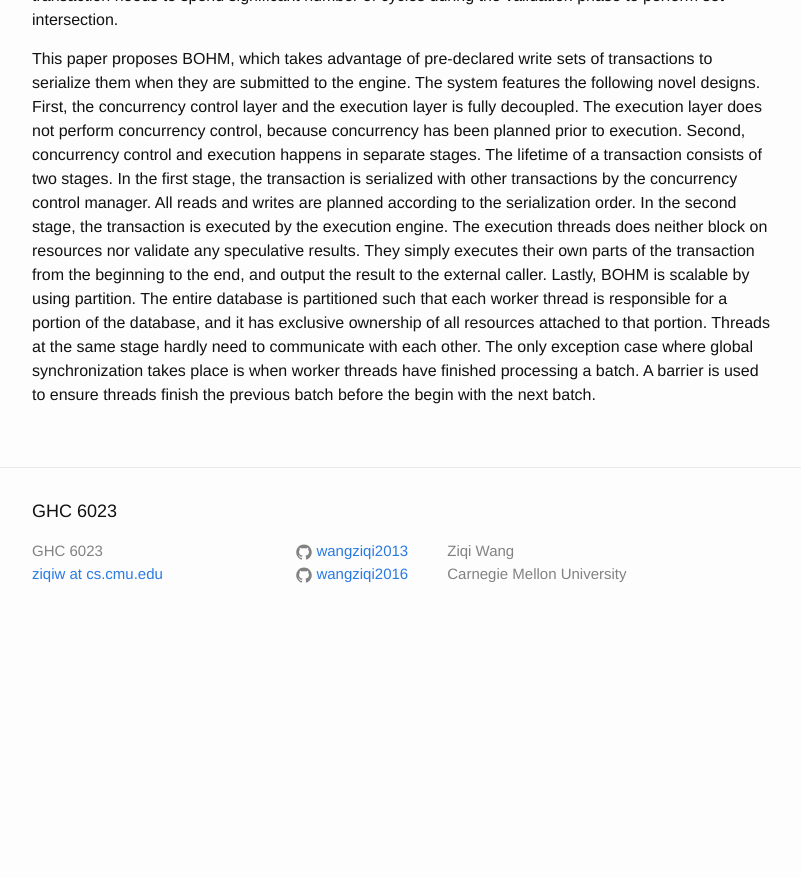
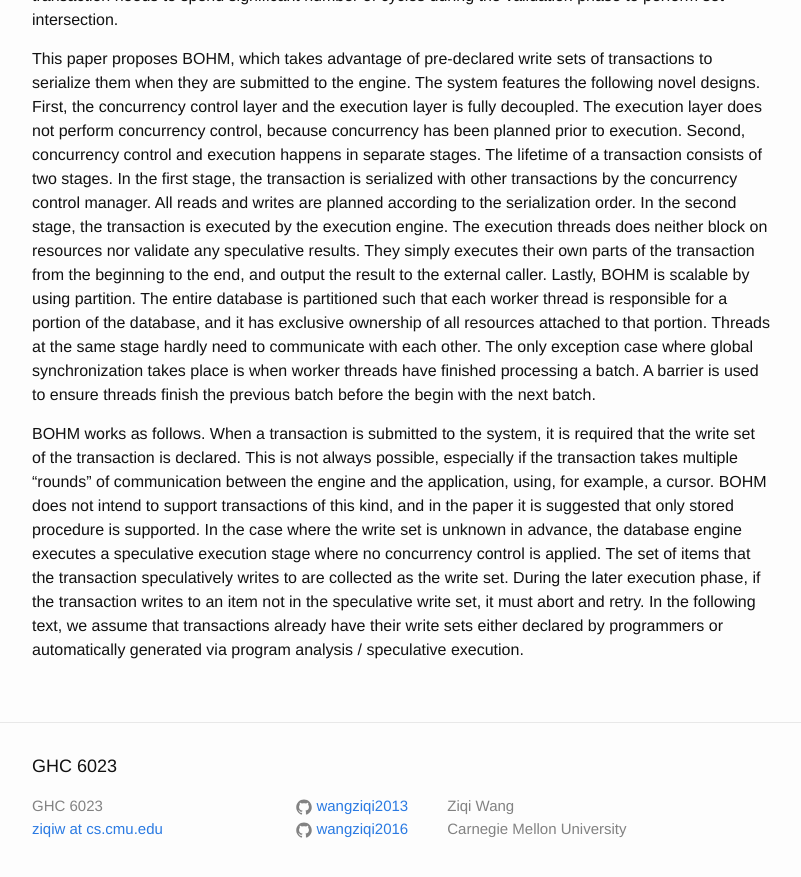
Before and after one commit to wangziqi2013/wangziqi2013.github.io, a Jekyll site: the page built from _posts/2018-06-28-Rethinking-Serializable-MVCC.markdown, in a window 1280 px wide and 900 px high, scrolled down 1123 px. Shown: the top 877 px of the window, without its empty margins (238-1039 px from the left). Built offline with Jekyll 4.4.1, drawn with Linux system fonts in a browser that asks for light colours; before the commit the page ends 1768 px from its top, so only the background shows below that.

Commit message:
Finish write set

```diff
--- a/_posts/2018-06-28-Rethinking-Serializable-MVCC.markdown
+++ b/_posts/2018-06-28-Rethinking-Serializable-MVCC.markdown
@@ -55,3 +55,13 @@ each worker thread is responsible for a portion of the database, and it has excl
 attached to that portion. Threads at the same stage hardly need to communicate with each other. The only exception
 case where global synchronization takes place is when worker threads have finished processing a batch. A barrier is
 used to ensure threads finish the previous batch before the begin with the next batch.
+
+BOHM works as follows. When a transaction is submitted to the system, it is required that the write set of the
+transaction is declared. This is not always possible, especially if the transaction takes multiple "rounds" of
+communication between the engine and the application, using, for example, a cursor. BOHM does not intend to support
+transactions of this kind, and in the paper it is suggested that only stored procedure is supported. In the case
+where the write set is unknown in advance, the database engine executes a speculative execution stage where no
+concurrency control is applied. The set of items that the transaction speculatively writes to are collected as the
+write set. During the later execution phase, if the transaction writes to an item not in the speculative write set,
+it must abort and retry. In the following text, we assume that transactions already have their write sets either
+declared by programmers or automatically generated via program analysis / speculative execution.
```
